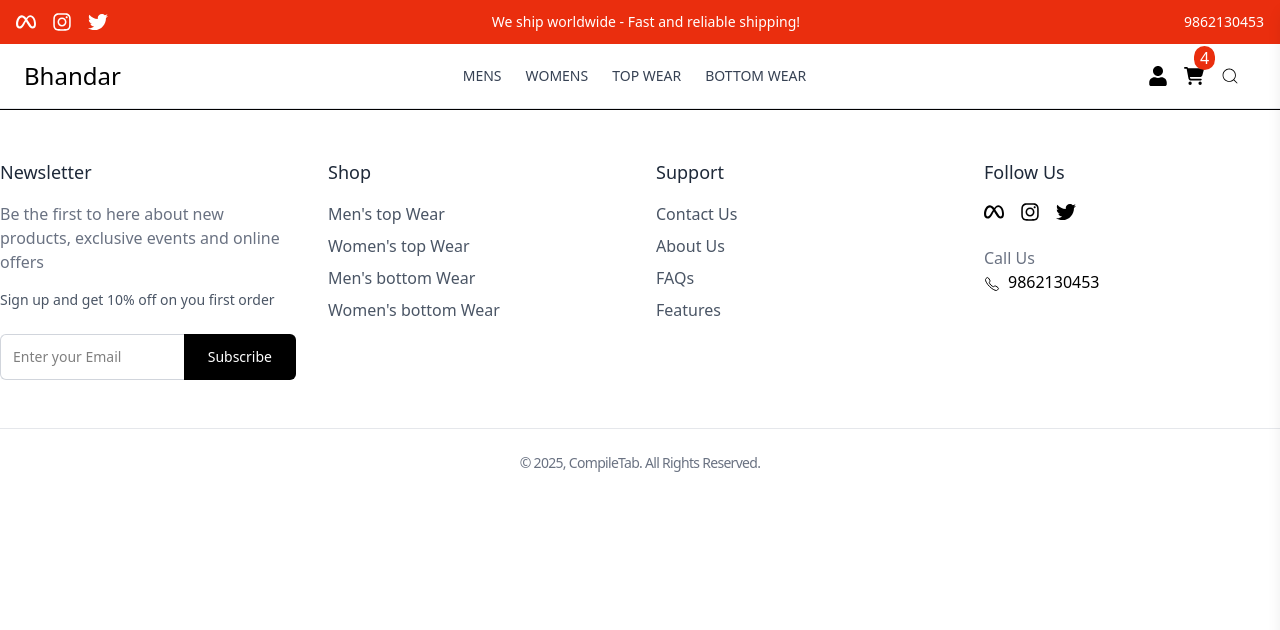
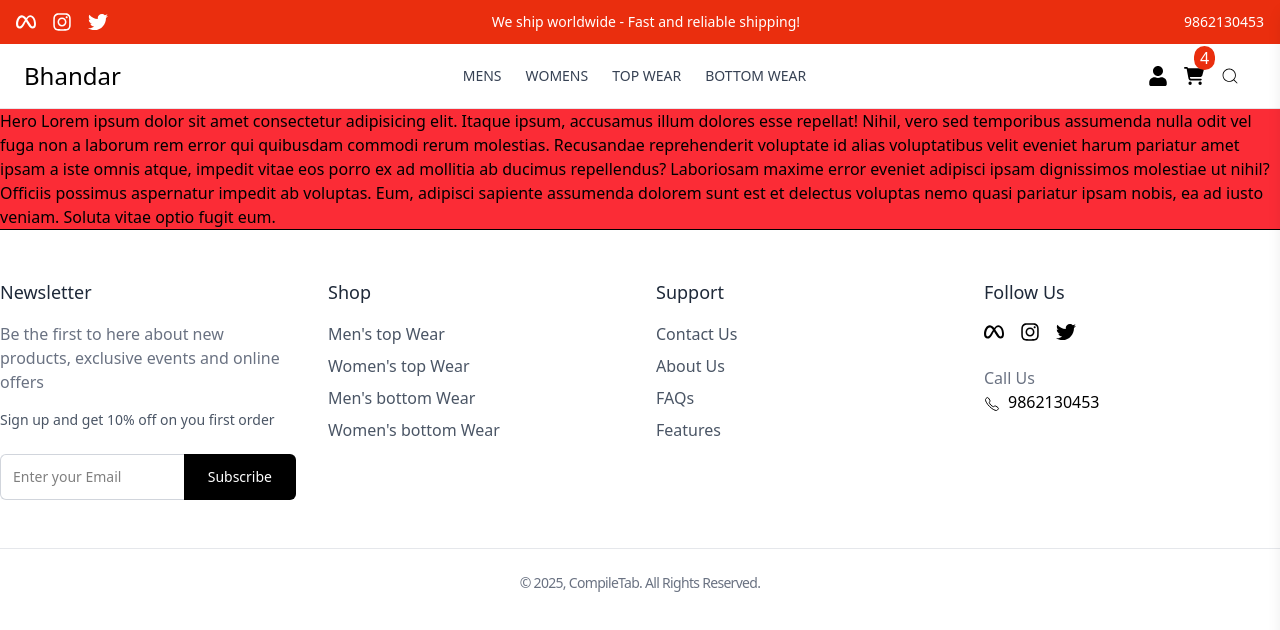
Before and after one commit to yuvraj-sapkota/e-commerce, a React (Vite) app: page / in a window 1280 px wide. Shown: the top 630 px of the page. Built offline with nearby package versions, Linux system fonts and the light colour scheme.

Commit message:
working on hero page

```diff
--- a/src/App.jsx
+++ b/src/App.jsx
@@ -1,5 +1,6 @@
 import { BrowserRouter, Route, Routes } from "react-router-dom";
 import UserLayout from "./components/Layout/UserLayout";
+import HomePage from "./Pages/HomePage";
 
 const App = () => {
   return (
@@ -7,6 +8,7 @@ const App = () => {
       <BrowserRouter>
         <Routes>
           <Route path="/" element={<UserLayout />} />
+          <Route path="/home" element={<HomePage />} />
         </Routes>
       </BrowserRouter>
     </>
--- /dev/null
+++ b/src/Pages/HomePage.jsx
@@ -0,0 +1,12 @@
+import React from "react";
+import Hero from "../components/Layout/Hero";
+
+const HomePage = () => {
+  return (
+    <div>
+      <Hero />
+    </div>
+  );
+};
+
+export default HomePage;
--- a/src/components/Common/Navbar.jsx
+++ b/src/components/Common/Navbar.jsx
@@ -19,16 +19,16 @@ const Navbar = () => {
           </Link>
         </div>
         <div className="space-x-6 hidden md:flex">
-          <Link className="text-gray-700 hover:text-black text-sm font-medium uppercase">
+          <Link className="text-gray-700 hover:text-red-500 text-sm font-medium uppercase">
             Mens
           </Link>
-          <Link className="text-gray-700 hover:text-black text-sm font-medium uppercase">
+          <Link className="text-gray-700 hover:text-red-500 text-sm font-medium uppercase">
             Womens
           </Link>
-          <Link className="text-gray-700 hover:text-black text-sm font-medium uppercase">
+          <Link className="text-gray-700 hover:text-red-500 text-sm font-medium uppercase">
             Top Wear
           </Link>
-          <Link className="text-gray-700 hover:text-black text-sm font-medium uppercase">
+          <Link className="text-gray-700 hover:text-red-500 text-sm font-medium uppercase">
             Bottom Wear
           </Link>
         </div>
--- /dev/null
+++ b/src/components/Layout/Hero.jsx
@@ -0,0 +1,9 @@
+import React from 'react'
+
+const Hero = () => {
+  return (
+    <div className='bg-red-500'>Hero Lorem ipsum dolor sit amet consectetur adipisicing elit. Itaque ipsum, accusamus illum dolores esse repellat! Nihil, vero sed temporibus assumenda nulla odit vel fuga non a laborum rem error qui quibusdam commodi rerum molestias. Recusandae reprehenderit voluptate id alias voluptatibus velit eveniet harum pariatur amet ipsam a iste omnis atque, impedit vitae eos porro ex ad mollitia ab ducimus repellendus? Laboriosam maxime error eveniet adipisci ipsam dignissimos molestiae ut nihil? Officiis possimus aspernatur impedit ab voluptas. Eum, adipisci sapiente assumenda dolorem sunt est et delectus voluptas nemo quasi pariatur ipsam nobis, ea ad iusto veniam. Soluta vitae optio fugit eum.</div>
+  )
+}
+
+export default Hero
--- a/src/components/Layout/UserLayout.jsx
+++ b/src/components/Layout/UserLayout.jsx
@@ -1,11 +1,13 @@
 import React from "react";
 import Header from "../Common/Header";
 import Footer from "../Common/Footer";
+import HomePage from "../../Pages/HomePage";
 
 const UserLayout = () => {
   return (
     <div>
       <Header />
+      <HomePage />
       <Footer />
     </div>
   );
```
